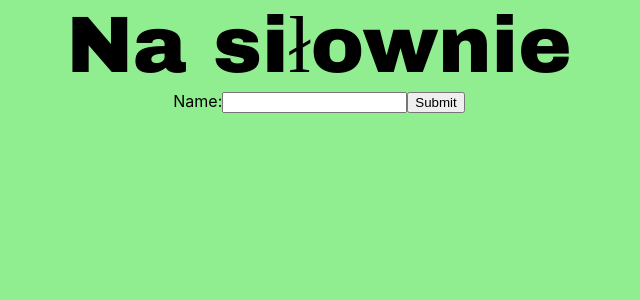
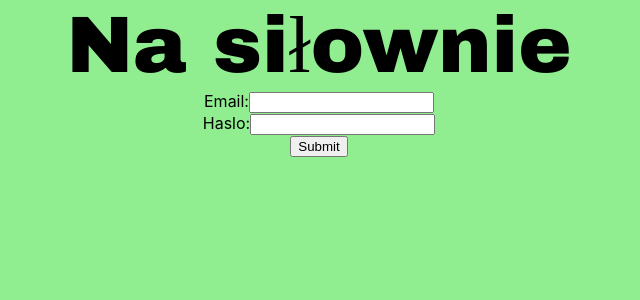
Before and after one commit to KISiM-AGH/projekt-zaliczeniowy-masapotemmasa, a React (Create React App) app in the folder client/: page / in a window 1280 px wide. Shown: the top 300 px of the page, without its empty margins (321-961 px from the left). Built offline with nearby package versions, Linux system fonts and the light colour scheme.

Commit message:
dwa textboxy z wyswietlaniem po kliknięciu

```diff
--- a/client/src/features/Components/Logowanie.js
+++ b/client/src/features/Components/Logowanie.js
@@ -2,19 +2,23 @@ import React from "react";
 export class Logowanie extends React.Component {
     constructor(props) {
         super(props);
-        this.state = {value: ''};
+        this.state = {value1: '', value2: ''};
 
         this.handleChange = this.handleChange.bind(this);
+        this.handleChange1 = this.handleChange1.bind(this);
         this.handleSubmit = this.handleSubmit.bind(this);
     }
 
     handleChange(event) {
-        this.setState({value: event.target.value});
+        this.setState({value1: event.target.value});
     }
-
+    handleChange1(event) {
+        this.setState({value2: event.target.value});
+    }
     handleSubmit(event) {
         // alert('A name was submitted: ' + this.state.value);
-        console.log('A name was submitted: ' + this.state.value)
+        console.log('A name was submitted: ' + this.state.value1 + ' '+
+        this.state.value2)
         event.preventDefault();
     }
 
@@ -22,8 +26,12 @@ export class Logowanie extends React.Component {
         return (
             <form onSubmit={this.handleSubmit}>
                 <label>
-                    Name:
-                    <input type="text" value={this.state.value} onChange={this.handleChange} />
+                    Email:
+                    <input type="text" value={this.state.value1} onChange={this.handleChange} />
+                    <br/>
+                    Haslo:
+                    <input type="text" value={this.state.value2} onChange={this.handleChange1} />
+                    <br/>
                 </label>
                 <input type="submit" value="Submit" />
             </form>
```
